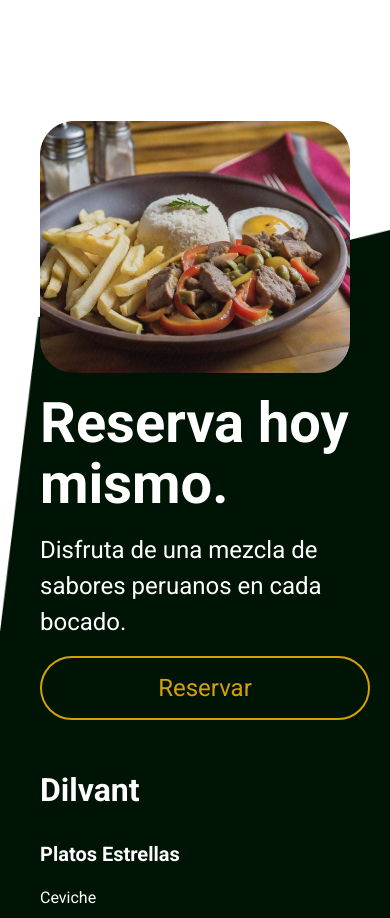
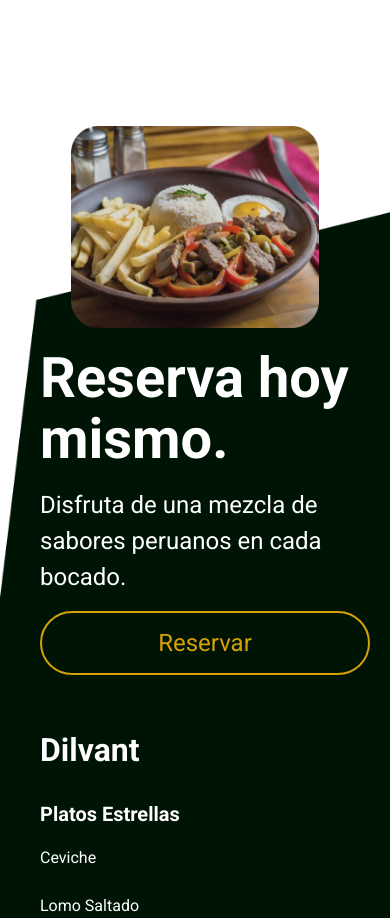
Before and after one commit to 01JuanCarlos/Landing-Page, an Angular app: page / in a window 390 px wide. Shown: the part 4160-5078 px from the top of the page. Built offline with nearby package versions, Linux system fonts and the light colour scheme.

Commit message:
first commit

```diff
--- a/src/app/components/call-to-action/call-to-action.component.css
+++ b/src/app/components/call-to-action/call-to-action.component.css
@@ -104,9 +104,11 @@
     .container-custom .row {
         gap: 20px;
     }
-
+    .container-img{
+        justify-content: center;
+    }
     .responsive-img {
-        width: 100%;
+        width: 80%;
         height: auto;
     }
 }
@@ -125,4 +127,8 @@
         width: 200px;
         height: 40px;
     }
+    .responsive-img {
+        width: 100%;
+        height: auto;
+    }
 }
```
